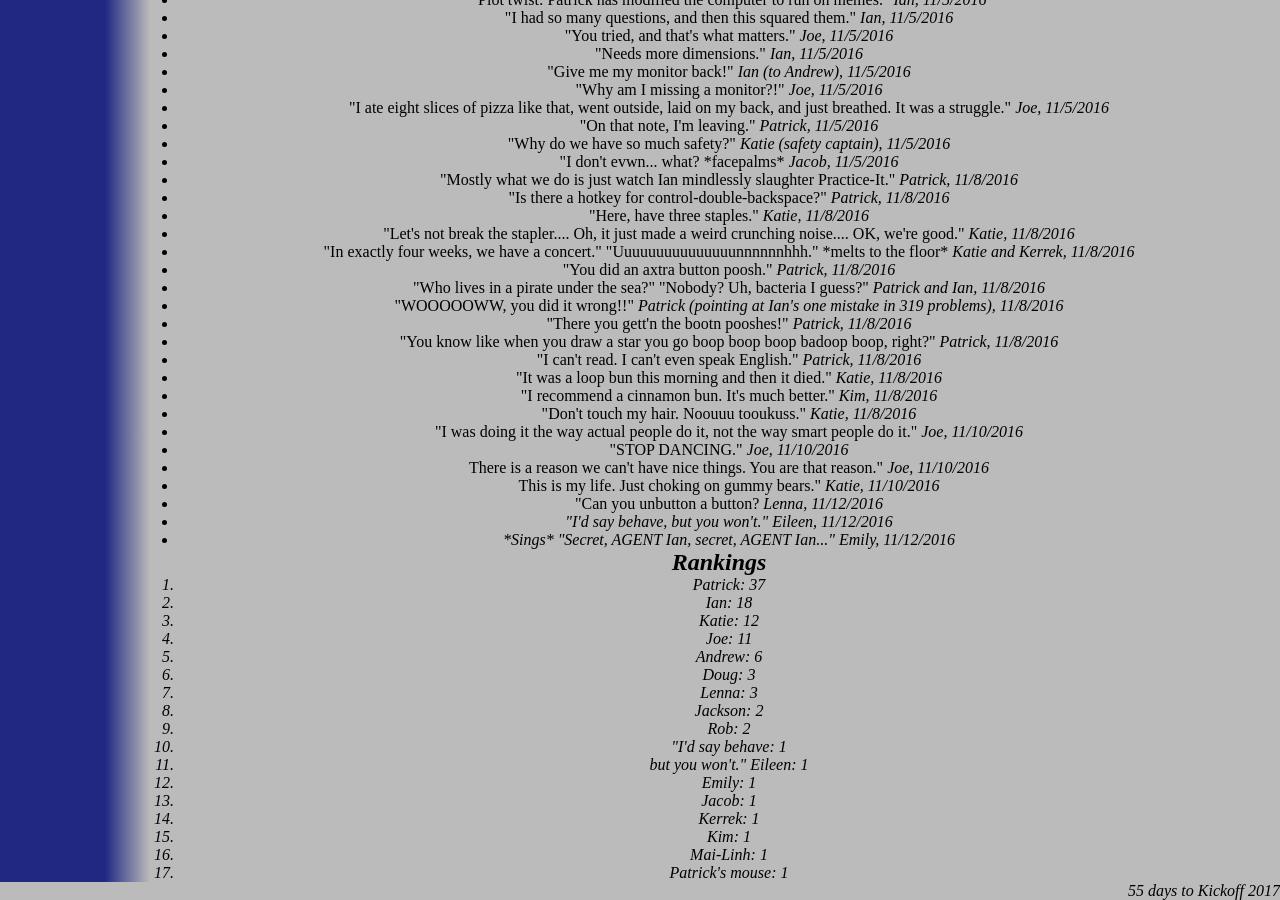
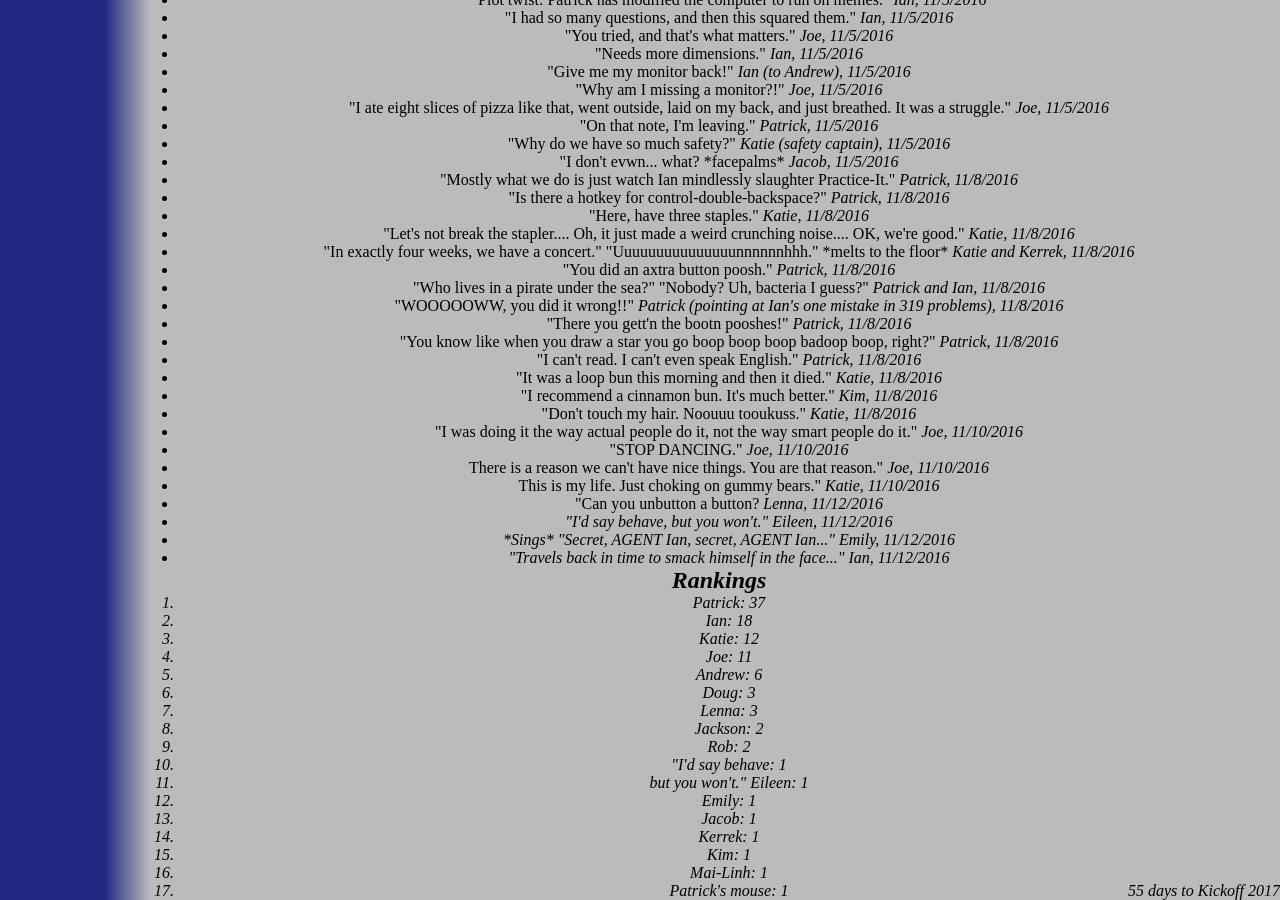
Before and after one commit to katiebugmoon/FRC4131.github.io, a Jekyll site: the page built from media/2017/quotes.html, in a window 1280 px wide and 900 px high, scrolled down 1087 px. Built offline with Jekyll 4.4.1, drawn with Linux system fonts in a browser that asks for light colours; nearby versions of some CDN libraries.

Commit message:
Update quotes.html

```diff
--- a/media/2017/quotes.html
+++ b/media/2017/quotes.html
@@ -87,6 +87,7 @@ title: Build Season 2017 Quotes
 	<li>"Can you unbutton a button? <i>Lenna, 11/12/2016
 	<li>"I'd say behave, but you won't." <i>Eileen, 11/12/2016</i></li>
 	<li><i>*Sings* </i> "Secret, AGENT Ian, secret, AGENT Ian..." <i>Emily, 11/12/2016</i></li>
+	<li>"Travels back in time to smack himself in the face..." <i>Ian, 11/12/2016</i></li>
 </ul>
 <h2>Rankings</h2>
 <ol id='rankings'></ol>
```
